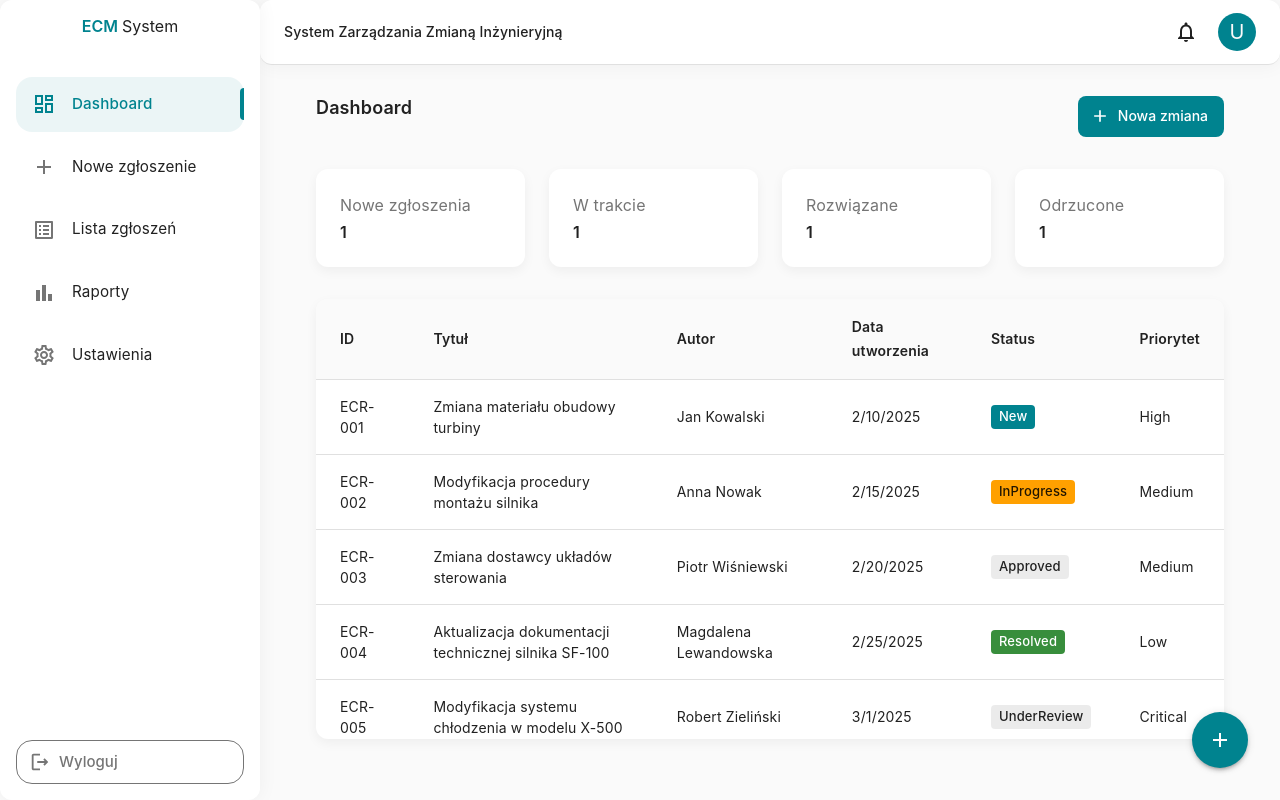
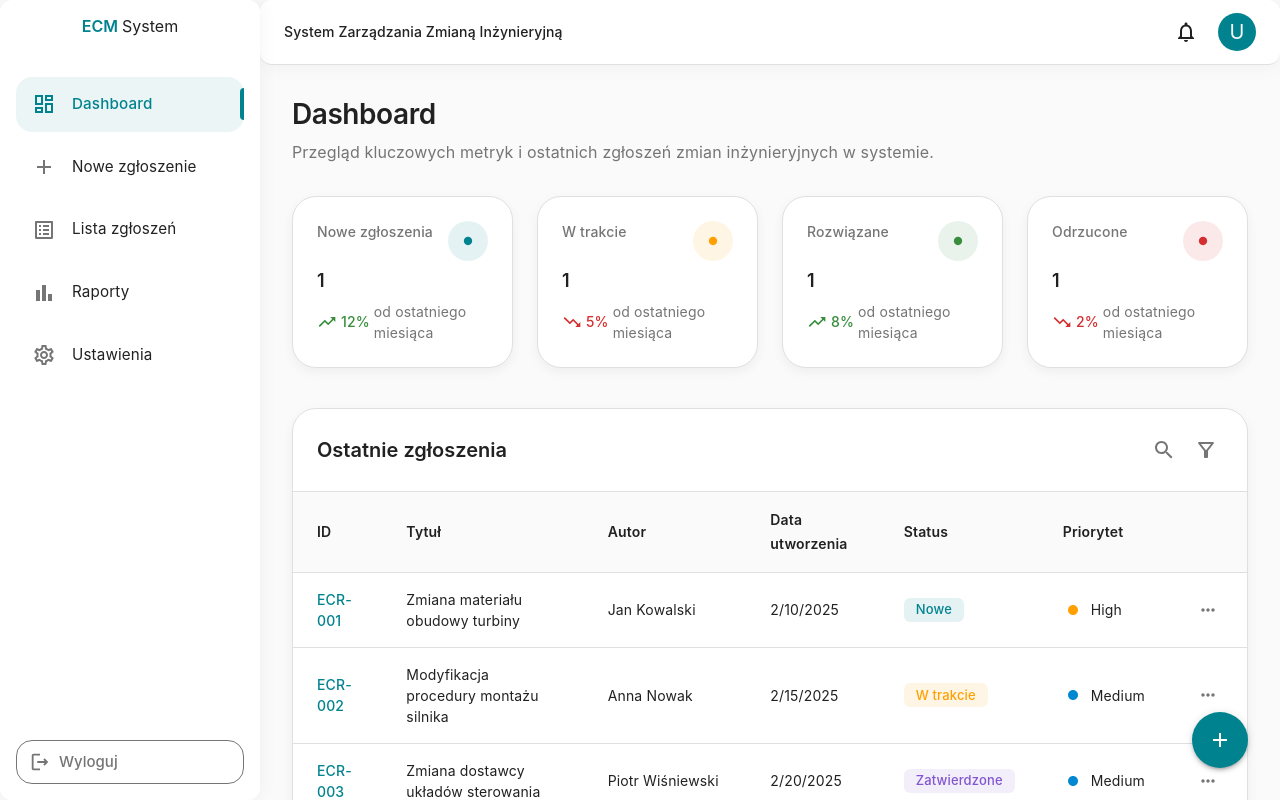
Before and after one commit to djmisieq/engineering-change-management, a React (Create React App) app: page / in a window 1280 px wide. Shown: the top 800 px of the page. Built offline with nearby package versions, Linux system fonts and the light colour scheme.

Commit message:
Update Dashboard with modern minimalist design

```diff
--- a/src/pages/Dashboard.tsx
+++ b/src/pages/Dashboard.tsx
@@ -1,7 +1,7 @@
 import React, { useState, useEffect } from 'react';
 import { useNavigate } from 'react-router-dom';
 import {
-  Container,
+  Box,
   Typography,
   Grid,
   Paper,
@@ -12,41 +12,137 @@ import {
   TableHead,
   TableRow,
   Chip,
-  Box,
   Button,
   Card,
   CardContent,
+  useTheme,
+  alpha,
+  IconButton,
+  TablePagination,
+  Tooltip,
+  Skeleton,
+  Stack,
+  Divider,
 } from '@mui/material';
 import AddIcon from '@mui/icons-material/Add';
+import MoreHorizIcon from '@mui/icons-material/MoreHoriz';
+import TrendingUpIcon from '@mui/icons-material/TrendingUp';
+import TrendingDownIcon from '@mui/icons-material/TrendingDown';
+import CircleIcon from '@mui/icons-material/Circle';
+import SearchIcon from '@mui/icons-material/Search';
+import FilterAltOutlinedIcon from '@mui/icons-material/FilterAltOutlined';
 import { getMockChanges } from '../services/mockApi';
 import { Change } from '../types/change';
 
 const Dashboard: React.FC = () => {
   const [changes, setChanges] = useState<Change[]>([]);
+  const [loading, setLoading] = useState(true);
+  const [page, setPage] = useState(0);
+  const [rowsPerPage, setRowsPerPage] = useState(10);
   const navigate = useNavigate();
+  const theme = useTheme();
 
   useEffect(() => {
-    // Pobierz dane z MockAPI
     const fetchChanges = async () => {
+      try {
+        setLoading(true);
         const data = await getMockChanges();
         setChanges(data);
+      } catch (error) {
+        console.error('Error fetching changes:', error);
+      } finally {
+        setLoading(false);
+      }
     };
 
     fetchChanges();
   }, []);
 
-  const getStatusColor = (status: string) => {
+  const handleChangePage = (event: unknown, newPage: number) => {
+    setPage(newPage);
+  };
+
+  const handleChangeRowsPerPage = (
+    event: React.ChangeEvent<HTMLInputElement>
+  ) => {
+    setRowsPerPage(parseInt(event.target.value, 10));
+    setPage(0);
+  };
+
+  const getStatusInfo = (status: string) => {
     switch (status) {
       case 'New':
-        return 'primary';
+        return {
+          color: theme.palette.primary.main,
+          label: 'Nowe',
+          background: alpha(theme.palette.primary.main, 0.1),
+        };
       case 'InProgress':
-        return 'warning';
+        return {
+          color: theme.palette.warning.main,
+          label: 'W trakcie',
+          background: alpha(theme.palette.warning.main, 0.1),
+        };
       case 'Resolved':
-        return 'success';
+        return {
+          color: theme.palette.success.main,
+          label: 'Rozwiązane',
+          background: alpha(theme.palette.success.main, 0.1),
+        };
       case 'Rejected':
-        return 'error';
+        return {
+          color: theme.palette.error.main,
+          label: 'Odrzucone',
+          background: alpha(theme.palette.error.main, 0.1),
+        };
+      case 'Approved':
+        return {
+          color: '#8256d0',
+          label: 'Zatwierdzone',
+          background: alpha('#8256d0', 0.1),
+        };
+      case 'Implementing':
+        return {
+          color: theme.palette.info.main,
+          label: 'Wdrażane',
+          background: alpha(theme.palette.info.main, 0.1),
+        };
       default:
-        return 'default';
+        return {
+          color: theme.palette.grey[500],
+          label: status,
+          background: alpha(theme.palette.grey[500], 0.1),
+        };
+    }
+  };
+
+  const getPriorityInfo = (priority: string) => {
+    switch (priority) {
+      case 'Critical':
+        return {
+          color: theme.palette.error.main,
+          icon: <CircleIcon fontSize="small" />,
+        };
+      case 'High':
+        return {
+          color: theme.palette.warning.main,
+          icon: <CircleIcon fontSize="small" />,
+        };
+      case 'Medium':
+        return {
+          color: theme.palette.info.main,
+          icon: <CircleIcon fontSize="small" />,
+        };
+      case 'Low':
+        return {
+          color: theme.palette.success.main,
+          icon: <CircleIcon fontSize="small" />,
+        };
+      default:
+        return {
+          color: theme.palette.grey[500],
+          icon: <CircleIcon fontSize="small" />,
+        };
     }
   };
 
@@ -54,113 +150,323 @@ const Dashboard: React.FC = () => {
     return changes.filter((change) => change.status === status).length;
   };
 
+  const StatCard = ({
+    title,
+    value,
+    trend,
+    color,
+    iconBackground
+  }: {
+    title: string;
+    value: number;
+    trend?: number;
+    color: string;
+    iconBackground: string;
+  }) => (
+    <Card
+      elevation={0}
+      sx={{
+        height: '100%',
+        borderRadius: 3,
+        border: `1px solid ${theme.palette.divider}`,
+      }}
+    >
+      <CardContent sx={{ p: 3 }}>
+        <Box sx={{ display: 'flex', justifyContent: 'space-between', alignItems: 'flex-start', mb: 1 }}>
+          <Typography
+            color="text.secondary"
+            variant="subtitle2"
+            sx={{ fontWeight: 500 }}
+          >
+            {title}
+          </Typography>
+          <Box
+            sx={{
+              borderRadius: '50%',
+              width: 40,
+              height: 40,
+              display: 'flex',
+              alignItems: 'center',
+              justifyContent: 'center',
+              backgroundColor: iconBackground,
+            }}
+          >
+            <CircleIcon sx={{ color: color, fontSize: 10 }} />
+          </Box>
+        </Box>
+
+        {loading ? (
+          <Skeleton variant="text" width="50%" height={40} />
+        ) : (
+          <Typography
+            variant="h4"
+            component="div"
+            sx={{
+              fontWeight: 600,
+              mb: 1,
+              color: theme.palette.text.primary
+            }}
+          >
+            {value}
+          </Typography>
+        )}
+
+        {trend !== undefined && (
+          <Box sx={{ display: 'flex', alignItems: 'center', mt: 0.5 }}>
+            {trend >= 0 ? (
+              <TrendingUpIcon
+                fontSize="small"
+                sx={{ color: theme.palette.success.main, mr: 0.5 }}
+              />
+            ) : (
+              <TrendingDownIcon
+                fontSize="small"
+                sx={{ color: theme.palette.error.main, mr: 0.5 }}
+              />
+            )}
+            <Typography
+              variant="body2"
+              component="span"
+              sx={{
+                color: trend >= 0
+                  ? theme.palette.success.main
+                  : theme.palette.error.main,
+                fontWeight: 500
+              }}
+            >
+              {Math.abs(trend)}%
+            </Typography>
+            <Typography
+              variant="body2"
+              color="text.secondary"
+              sx={{ ml: 0.5 }}
+            >
+              od ostatniego miesiąca
+            </Typography>
+          </Box>
+        )}
+      </CardContent>
+    </Card>
+  );
+
   return (
-    <Container maxWidth="lg">
-      <Box sx={{ display: 'flex', justifyContent: 'space-between', mb: 4 }}>
-        <Typography variant="h4" component="h1" gutterBottom>
+    <Box>
+      <Box sx={{ mb: 4 }}>
+        <Typography
+          variant="h1"
+          sx={{
+            mb: 1,
+            fontWeight: 600,
+            fontSize: '1.75rem'
+          }}
+        >
           Dashboard
         </Typography>
-        <Button
-          variant="contained"
-          color="primary"
-          startIcon={<AddIcon />}
-          onClick={() => navigate('/request')}
+        <Typography
+          variant="body1"
+          color="text.secondary"
+          sx={{ maxWidth: '650px' }}
         >
-          Nowa zmiana
-        </Button>
+          Przegląd kluczowych metryk i ostatnich zgłoszeń zmian inżynieryjnych w systemie.
+        </Typography>
       </Box>
 
-      <Grid container spacing={3} sx={{ mb: 4 }}>
-        <Grid item xs={12} sm={6} md={3}>
-          <Card>
-            <CardContent>
-              <Typography color="textSecondary" gutterBottom>
-                Nowe zgłoszenia
-              </Typography>
-              <Typography variant="h5" component="div">
-                {countByStatus('New')}
-              </Typography>
-            </CardContent>
-          </Card>
+      <Grid container spacing={3} sx={{ mb: 5 }}>
+        <Grid item xs={12} sm={6} lg={3}>
+          <StatCard
+            title="Nowe zgłoszenia"
+            value={countByStatus('New')}
+            trend={12}
+            color={theme.palette.primary.main}
+            iconBackground={alpha(theme.palette.primary.main, 0.1)}
+          />
         </Grid>
-        <Grid item xs={12} sm={6} md={3}>
-          <Card>
-            <CardContent>
-              <Typography color="textSecondary" gutterBottom>
-                W trakcie
-              </Typography>
-              <Typography variant="h5" component="div">
-                {countByStatus('InProgress')}
-              </Typography>
-            </CardContent>
-          </Card>
+        <Grid item xs={12} sm={6} lg={3}>
+          <StatCard
+            title="W trakcie"
+            value={countByStatus('InProgress') + countByStatus('Implementing')}
+            trend={-5}
+            color={theme.palette.warning.main}
+            iconBackground={alpha(theme.palette.warning.main, 0.1)}
+          />
         </Grid>
-        <Grid item xs={12} sm={6} md={3}>
-          <Card>
-            <CardContent>
-              <Typography color="textSecondary" gutterBottom>
-                Rozwiązane
-              </Typography>
-              <Typography variant="h5" component="div">
-                {countByStatus('Resolved')}
-              </Typography>
-            </CardContent>
-          </Card>
+        <Grid item xs={12} sm={6} lg={3}>
+          <StatCard
+            title="Rozwiązane"
+            value={countByStatus('Resolved')}
+            trend={8}
+            color={theme.palette.success.main}
+            iconBackground={alpha(theme.palette.success.main, 0.1)}
+          />
         </Grid>
-        <Grid item xs={12} sm={6} md={3}>
-          <Card>
-            <CardContent>
-              <Typography color="textSecondary" gutterBottom>
-                Odrzucone
-              </Typography>
-              <Typography variant="h5" component="div">
-                {countByStatus('Rejected')}
-              </Typography>
-            </CardContent>
-          </Card>
+        <Grid item xs={12} sm={6} lg={3}>
+          <StatCard
+            title="Odrzucone"
+            value={countByStatus('Rejected')}
+            trend={-2}
+            color={theme.palette.error.main}
+            iconBackground={alpha(theme.palette.error.main, 0.1)}
+          />
         </Grid>
       </Grid>
 
-      <Paper sx={{ width: '100%', overflow: 'hidden' }}>
-        <TableContainer sx={{ maxHeight: 440 }}>
-          <Table stickyHeader aria-label="sticky table">
+      <Paper
+        elevation={0}
+        sx={{
+          width: '100%',
+          overflow: 'hidden',
+          borderRadius: 3,
+          border: `1px solid ${theme.palette.divider}`,
+          mb: 4
+        }}
+      >
+        <Box
+          sx={{
+            p: 3,
+            display: 'flex',
+            justifyContent: 'space-between',
+            alignItems: 'center',
+            borderBottom: `1px solid ${theme.palette.divider}`,
+          }}
+        >
+          <Typography
+            variant="h3"
+            sx={{ fontWeight: 600 }}
+          >
+            Ostatnie zgłoszenia
+          </Typography>
+
+          <Box sx={{ display: 'flex', gap: 1 }}>
+            <Tooltip title="Wyszukaj">
+              <IconButton size="small">
+                <SearchIcon />
+              </IconButton>
+            </Tooltip>
+            <Tooltip title="Filtruj">
+              <IconButton size="small">
+                <FilterAltOutlinedIcon />
+              </IconButton>
+            </Tooltip>
+          </Box>
+        </Box>
+
+        <TableContainer>
+          {loading ? (
+            <Box sx={{ p: 3 }}>
+              <Stack spacing={2}>
+                {[...Array(5)].map((_, index) => (
+                  <Skeleton
+                    key={index}
+                    variant="rectangular"
+                    height={56}
+                    sx={{ borderRadius: 1 }}
+                  />
+                ))}
+              </Stack>
+            </Box>
+          ) : (
+            <Table sx={{ minWidth: 700 }}>
               <TableHead>
                 <TableRow>
-                <TableCell>ID</TableCell>
-                <TableCell>Tytuł</TableCell>
-                <TableCell>Autor</TableCell>
-                <TableCell>Data utworzenia</TableCell>
-                <TableCell>Status</TableCell>
-                <TableCell>Priorytet</TableCell>
+                  <TableCell sx={{ fontWeight: 600 }}>ID</TableCell>
+                  <TableCell sx={{ fontWeight: 600 }}>Tytuł</TableCell>
+                  <TableCell sx={{ fontWeight: 600 }}>Autor</TableCell>
+                  <TableCell sx={{ fontWeight: 600 }}>Data utworzenia</TableCell>
+                  <TableCell sx={{ fontWeight: 600 }}>Status</TableCell>
+                  <TableCell sx={{ fontWeight: 600 }}>Priorytet</TableCell>
+                  <TableCell sx={{ width: 50 }}></TableCell>
                 </TableRow>
               </TableHead>
               <TableBody>
-              {changes.map((change) => (
+                {(rowsPerPage > 0
+                  ? changes.slice(page * rowsPerPage, page * rowsPerPage + rowsPerPage)
+                  : changes
+                ).map((change) => {
+                  const statusInfo = getStatusInfo(change.status);
+                  const priorityInfo = getPriorityInfo(change.priority);
+
+                  return (
                     <TableRow
                       hover
                       key={change.id}
-                  sx={{ '&:hover': { cursor: 'pointer' } }}
+                      sx={{
+                        '&:hover': { cursor: 'pointer' },
+                        '&:last-child td, &:last-child th': { border: 0 }
+                      }}
                       onClick={() => navigate(`/change/${change.id}`)}
                     >
-                  <TableCell>{change.id}</TableCell>
+                      <TableCell
+                        sx={{
+                          color: theme.palette.primary.main,
+                          fontWeight: 500
+                        }}
+                      >
+                        {change.id}
+                      </TableCell>
                       <TableCell>{change.title}</TableCell>
                       <TableCell>{change.author}</TableCell>
-                  <TableCell>{new Date(change.createdAt).toLocaleDateString()}</TableCell>
+                      <TableCell>
+                        {new Date(change.createdAt).toLocaleDateString()}
+                      </TableCell>
                       <TableCell>
                         <Chip
-                      label={change.status}
-                      color={getStatusColor(change.status) as any}
+                          label={statusInfo.label}
                           size="small"
+                          sx={{
+                            backgroundColor: statusInfo.background,
+                            color: statusInfo.color,
+                            fontWeight: 500,
+                            borderRadius: '6px',
+                            '& .MuiChip-label': { px: 1.5 }
+                          }}
                         />
                       </TableCell>
-                  <TableCell>{change.priority}</TableCell>
+                      <TableCell>
+                        <Box sx={{ display: 'flex', alignItems: 'center' }}>
+                          <Box
+                            component="span"
+                            sx={{
+                              color: priorityInfo.color,
+                              display: 'flex',
+                              mr: 1,
+                              transform: 'scale(0.6)'
+                            }}
+                          >
+                            {priorityInfo.icon}
+                          </Box>
+                          {change.priority}
+                        </Box>
+                      </TableCell>
+                      <TableCell>
+                        <IconButton
+                          size="small"
+                          onClick={(e) => {
+                            e.stopPropagation();
+                            // Menu options
+                          }}
+                        >
+                          <MoreHorizIcon fontSize="small" />
+                        </IconButton>
+                      </TableCell>
                     </TableRow>
-              ))}
+                  );
+                })}
               </TableBody>
             </Table>
+          )}
         </TableContainer>
+
+        <TablePagination
+          rowsPerPageOptions={[5, 10, 25]}
+          component="div"
+          count={changes.length}
+          rowsPerPage={rowsPerPage}
+          page={page}
+          onPageChange={handleChangePage}
+          onRowsPerPageChange={handleChangeRowsPerPage}
+        />
       </Paper>
-    </Container>
+    </Box>
   );
 };
 
```
Lines whose indentation alone changed are shown as unchanged.
